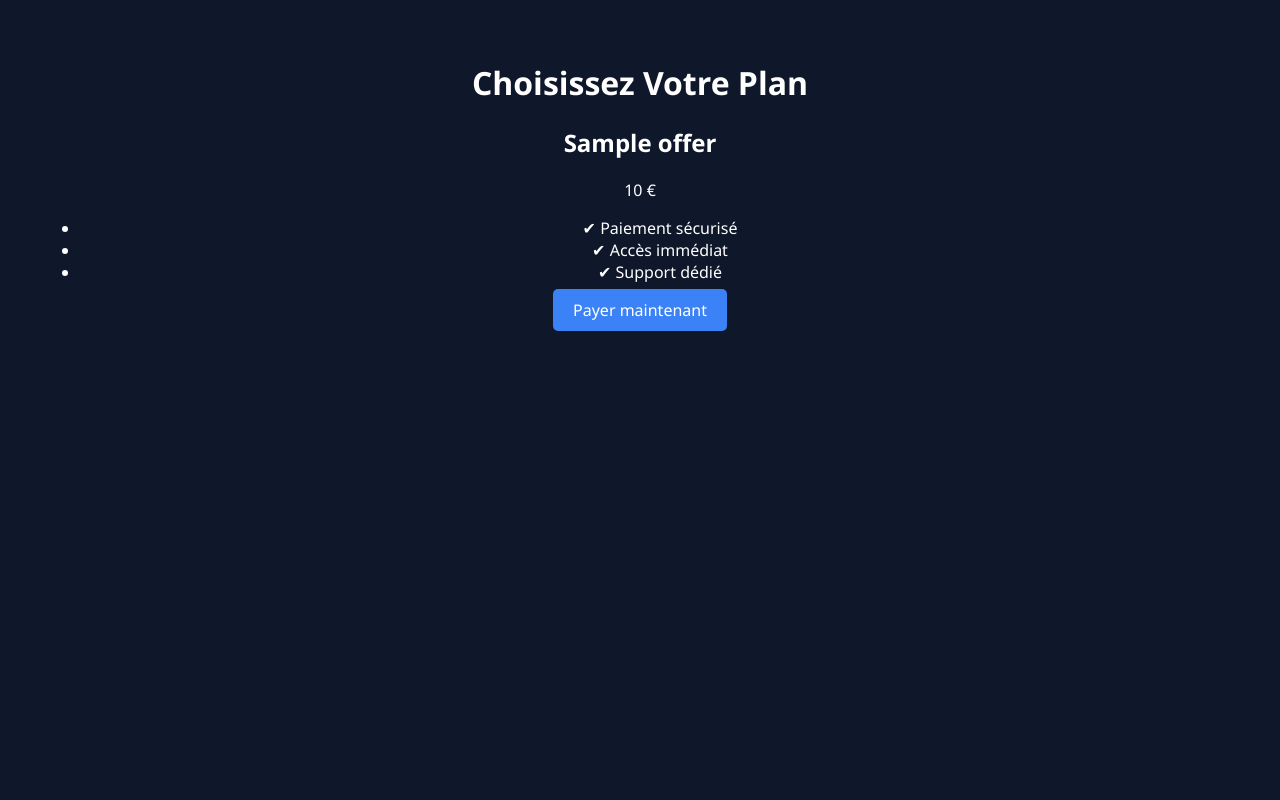
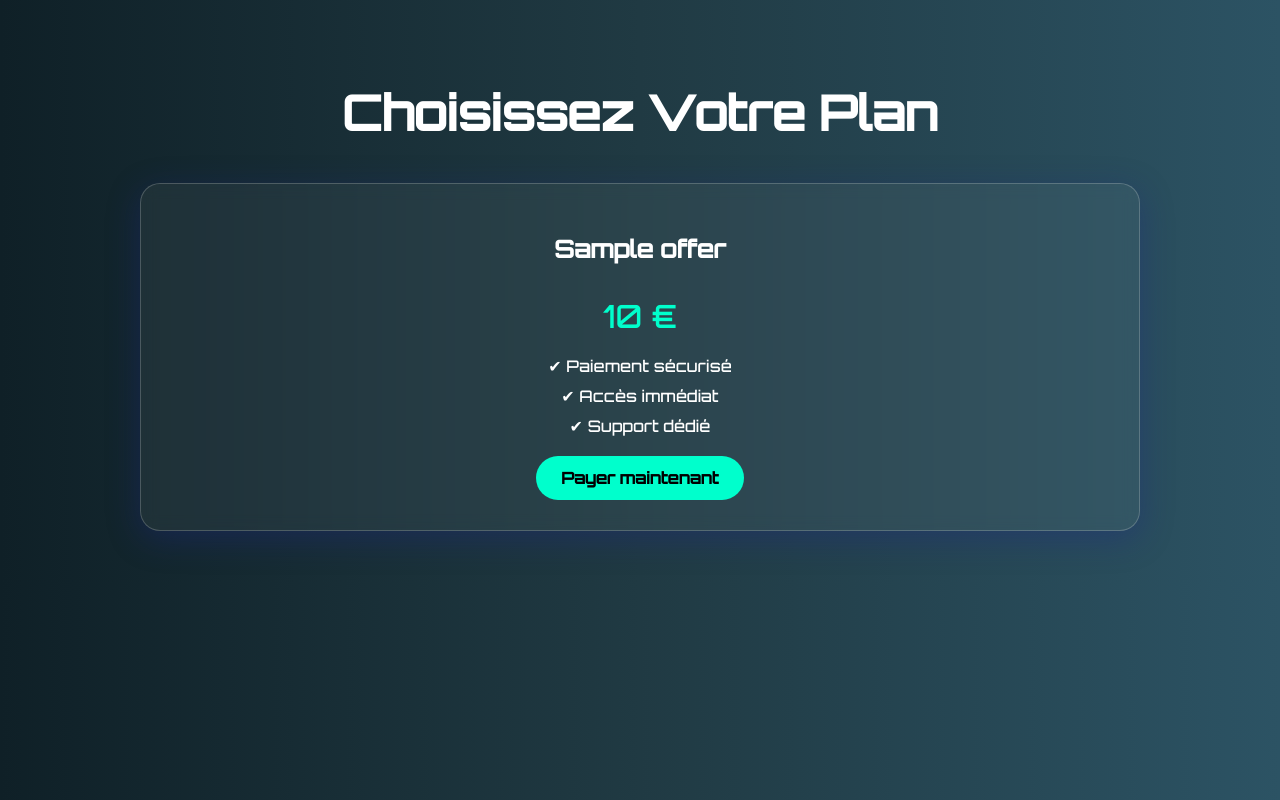
Before and after one commit to brendayologaza4/payement, a Flask app: template templates/index.html in a window 1280 px wide. Run offline with Flask 3, Linux system fonts and the light colour scheme; the template is opened without the code that fills it: most values are stand-ins (such as "Sample title", 1, 10 or a date in 2020).

Commit message:
Update style.css

```diff
--- a/static/style.css
+++ b/static/style.css
@@ -1,34 +1,74 @@
 body {
-    background: #0f172a;
-    color: white;
-    font-family: 'Segoe UI', sans-serif;
-    text-align: center;
-    padding: 2rem;
+  margin: 0;
+  font-family: 'Orbitron', sans-serif;
+  background: linear-gradient(to right, #0f2027, #203a43, #2c5364);
+  color: white;
 }
 
-.pricing {
-    max-width: 900px;
-    margin: auto;
+.container {
+  text-align: center;
+  padding: 50px 20px;
 }
 
-.plans {
-    display: flex;
-    justify-content: space-around;
-    flex-wrap: wrap;
+.title {
+  font-size: 3rem;
+  margin-bottom: 40px;
 }
 
-.plan {
-    background: #1e293b;
-    padding: 2rem;
-    border-radius: 10px;
-    margin: 1rem;
-    width: 200px;
+.cards {
+  display: grid;
+  grid-template-columns: repeat(auto-fit, minmax(250px, 1fr));
+  gap: 30px;
+  max-width: 1000px;
+  margin: auto;
+}
+
+.card {
+  background: rgba(255, 255, 255, 0.05);
+  border: 1px solid rgba(255, 255, 255, 0.2);
+  border-radius: 20px;
+  padding: 30px;
+  box-shadow: 0 8px 32px 0 rgba(31, 38, 135, 0.37);
+  backdrop-filter: blur(8px);
+  transition: transform 0.3s ease;
+}
+
+.card:hover {
+  transform: scale(1.05);
+}
+
+.card h2 {
+  font-size: 1.5rem;
+  margin-bottom: 10px;
+}
+
+.price {
+  font-size: 2rem;
+  color: #00ffcc;
+  margin-bottom: 20px;
+}
+
+.card ul {
+  list-style: none;
+  padding: 0;
+  margin: 0 0 20px;
+}
+
+.card ul li {
+  margin: 10px 0;
 }
 
 .btn {
-    background: #3b82f6;
-    color: white;
-    padding: 10px 20px;
-    text-decoration: none;
-    border-radius: 5px;
+  display: inline-block;
+  padding: 12px 25px;
+  background-color: #00ffcc;
+  color: #000;
+  border-radius: 30px;
+  text-decoration: none;
+  font-weight: bold;
+  transition: background 0.3s ease;
 }
+
+.btn:hover {
+  background-color: #00ffaa;
+}
```
